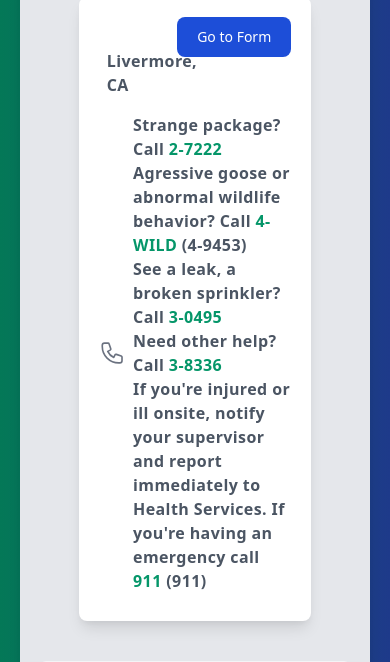
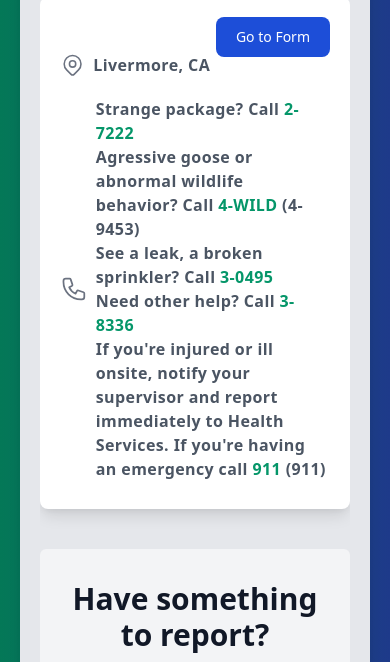
Before and after one commit to ariley/help.llnl, a plain HTML site: page index.html in a window 390 px wide. Shown: the part 167-829 px from the top of the page. Drawn offline with nearby package versions, Linux system fonts and the light colour scheme.

Commit message:
md:w-3/4

```diff
--- a/index.html
+++ b/index.html
@@ -9,9 +9,6 @@
     <script src="https://unpkg.com/trianglify@^4/dist/trianglify.bundle.js"></script>
     <link href="https://unpkg.com/tailwindcss@^2/dist/tailwind.min.css" rel="stylesheet">
     <link href="https://unpkg.com/tailwindcss@^2/dist/tailwind.min.css" rel="stylesheet">
-    <script>
-      localStorage.theme = "light";
-    </script>
     <link rel="preconnect" href="https://fonts.gstatic.com" />
     <link
       href="https://fonts.googleapis.com/css2?family=Montserrat:wght@300&display=swap"
@@ -51,7 +48,7 @@
                   </h1>
                   </div>
                   <div
-                    class="w-3/4 mx-auto p-5 bg-white dark:bg-gray-100 sm:rounded-lg rounded-lg shadow-lg"
+                    class="md:w-3/4 mx-auto p-5 bg-white dark:bg-gray-100 sm:rounded-lg rounded-lg shadow-lg"
                   >
 
 
```
